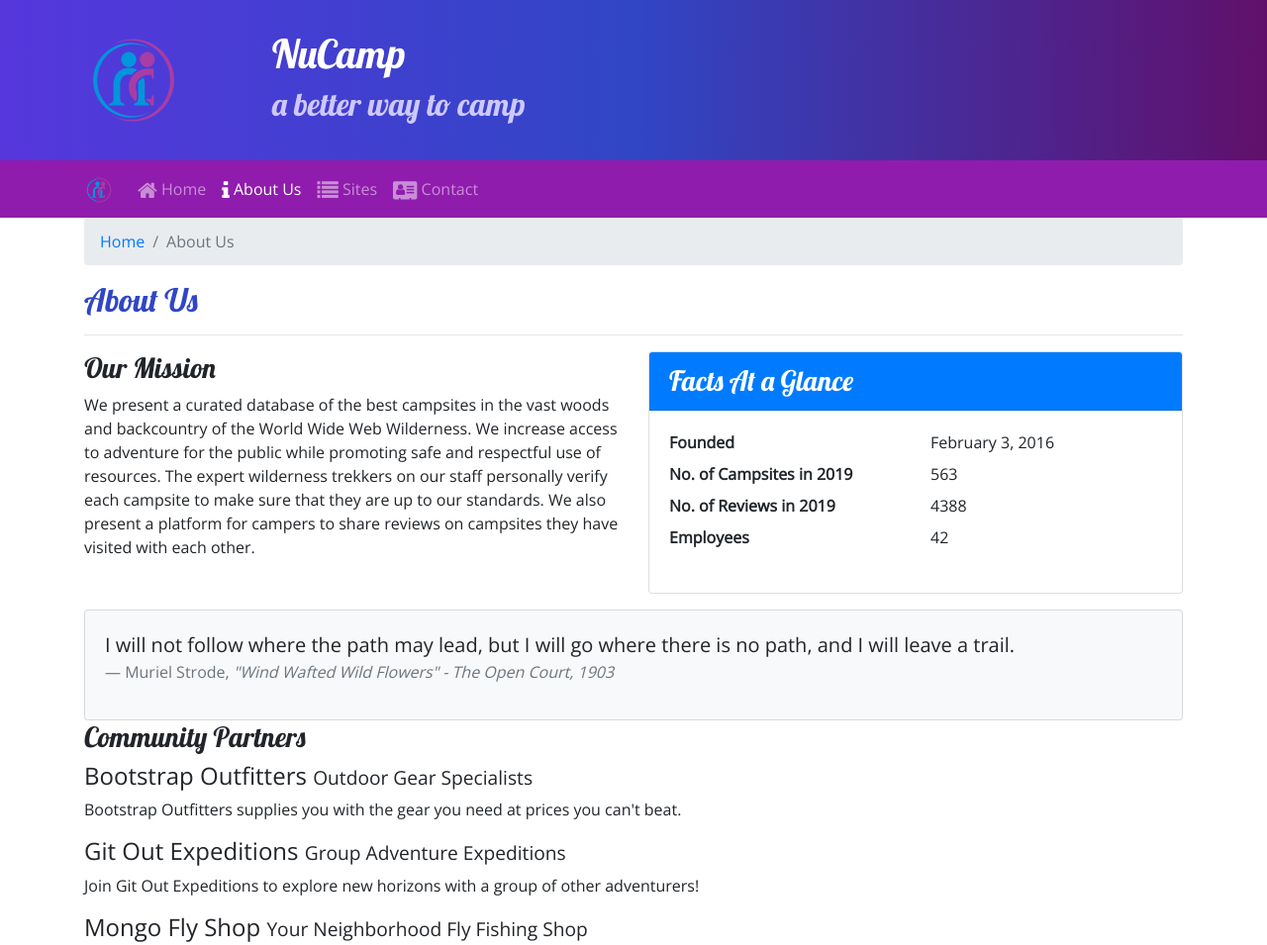
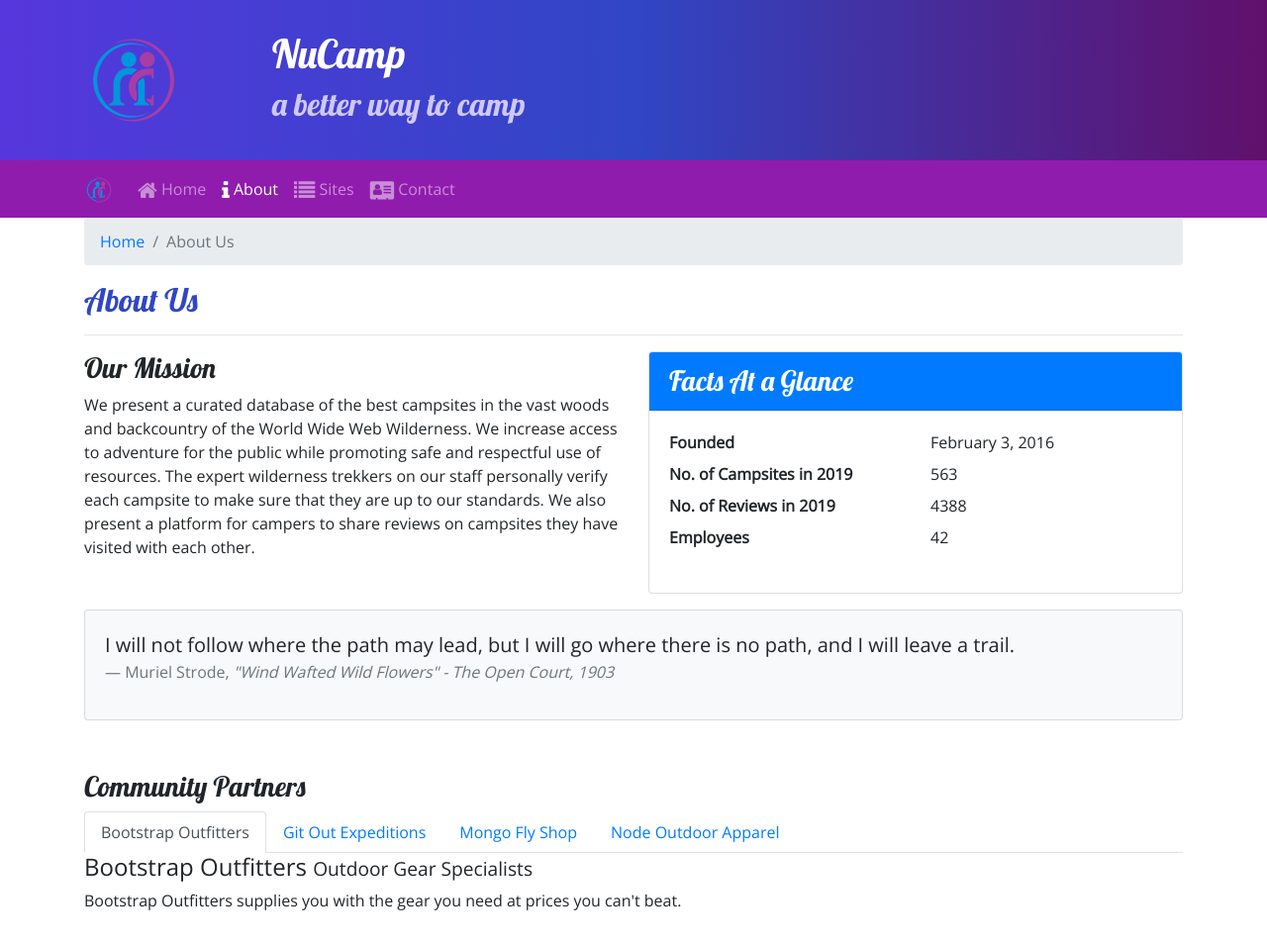
Before and after one commit to jacobdees/nucampsite1, a website: page aboutus.html in a window 1280 px wide. Shown: the top 955 px of the page at 99% size. Drawn offline with nearby package versions, Linux system fonts and the light colour scheme.

Commit message:
About Us Community Partners (nav) Tabs

```diff
--- a/aboutus.html
+++ b/aboutus.html
@@ -1,6 +1,5 @@
 <!DOCTYPE html>
 <html lang="en">
-
 <head>
     <!-- Required meta tags always come first -->
     <meta charset="utf-8" />
@@ -8,8 +7,7 @@
     <!-- Bootstrap CSS -->
 		<link
 			rel="stylesheet"
-			href="node_modules/bootstrap/dist/css/bootstrap.min.css"
-		/>
+			href="node_modules/bootstrap/dist/css/bootstrap.min.css"/>
 
     <!-- Additional CSS must be placed after Bootstrap CSS -->
     <link rel="stylesheet" href="node_modules/font-awesome/css/font-awesome.min.css" />
@@ -21,7 +19,6 @@
   </head>
 
   <body>
-
     <header class="jumbotron jumbotron-fluid">
         <div class="container">
           <div class="row">
@@ -45,7 +42,7 @@
             <div class="collapse navbar-collapse" id="nucampNavbar">
                 <ul class="navbar-nav">
                     <li class="nav-item"><a class="nav-link" href="index.html"><i class="fa fa-home fa-lg"></i> Home</a></li>
-            <li class="nav-item active"><a class="nav-link" href="#"><i class="fa fa-info fa-lg"></i> About Us</a></li>
+                    <li class="nav-item active"><a class="nav-link" href="#"><i class="fa fa-info fa-lg"></i> About</a></li>
                     <li class="nav-item"><a class="nav-link" href="#"><i class="fa fa-list fa-lg"></i> Sites</a></li>
                     <li class="nav-item"><a class="nav-link" href="contactus.html"><i class="fa fa-address-card fa-lg"></i> Contact</a></li>
                 </ul>
@@ -99,17 +96,34 @@
             </div>
         </div>
 
-        <div class="row">
+        <div class="row row-content">
             <div class="col">
                 <h3>Community Partners</h3>
+                <!-- "nav" class activates any other Bootstrap nav- classes you might want to use. -->
+                <ul class="nav nav-tabs">
+                  <li class="nav-item"><a class="nav-link active" href="#bootstrap" role="tab" data-toggle="tab">Bootstrap Outfitters</a></li>
+                  <li class="nav-item"><a class="nav-link" href="#git" role="tab" data-toggle="tab">Git Out Expeditions</a></li>
+                  <li class="nav-item"><a class="nav-link" href="#mongo" role="tab" data-toggle="tab">Mongo Fly Shop</a></li>
+                  <li class="nav-item"><a class="nav-link" href="#node" role="tab" data-toggle="tab">Node Outdoor Apparel</a></li>
+                </ul>
+                <div class="tab-content">
+                  <div role="tabpanel" class="tab-pane fade show active" id="bootstrap">
                     <h4>Bootstrap Outfitters <small>Outdoor Gear Specialists</small></h4>
                     <p class="d-none d-sm-block">Bootstrap Outfitters supplies you with the gear you need at prices you can't beat.</p>
+                  </div>
+                  <div role="tabpanel" class="tab-pane fade" id="git">
                     <h4>Git Out Expeditions <small>Group Adventure Expeditions</small></h4>
                     <p class="d-none d-sm-block">Join Git Out Expeditions to explore new horizons with a group of other adventurers!</p>
+                  </div>
+                  <div role="tabpanel" class="tab-pane fade" id="mongo">
                     <h4>Mongo Fly Shop <small>Your Neighborhood Fly Fishing Shop</small></h4>
                     <p class="d-none d-sm-block">Need a new fishing pole, a tacklebox, or flies of all kinds? Stop by Mongo Fly Shop.</p>
+                  </div>
+                  <div role="tabpanel" class="tab-pane fade" id="node">
                     <h4>Node Outdoor Apparel <small>Outdoor Clothes & Shoes</small></h4>
                     <p class="d-none d-sm-block">From polar fleeces to swimsuits, hiking boots to waders, a visit to Node will be sure to get you covered.</p>
+                  </div>
+                </div>
             </div>
         </div>
 
```
Also changed, not shown: contactus.html (+1 -1 lines), index.html (+5 -3 lines), class.txt (added). Lines whose indentation alone changed are shown as unchanged.
